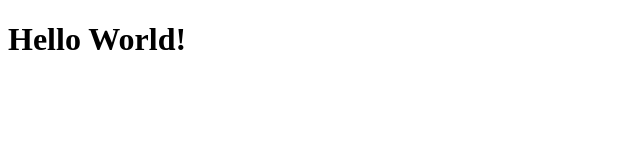
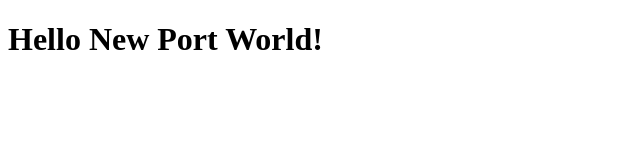
Before and after one commit to DIMANVAZ/hexlet-Ansible, a plain HTML site: page files/index.html in a window 1280 px wide. Shown: the whole page, without its empty margins (0-640 px from the left). Drawn offline with Linux system fonts and the light colour scheme.

Commit message:
feat vars (see nginxWithVarsPlaybook.yml, nginx.conf)

```diff
--- a/files/index.html
+++ b/files/index.html
@@ -7,6 +7,6 @@
     <title>Hello World!</title>
 </head>
 <body>
-<h1>Hello World!</h1>
+<h1>Hello New Port World!</h1>
 </body>
 </html>
```
Also changed, not shown: 4 other files.
